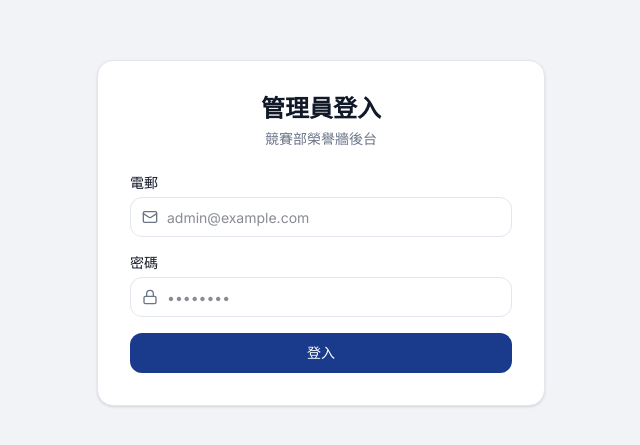
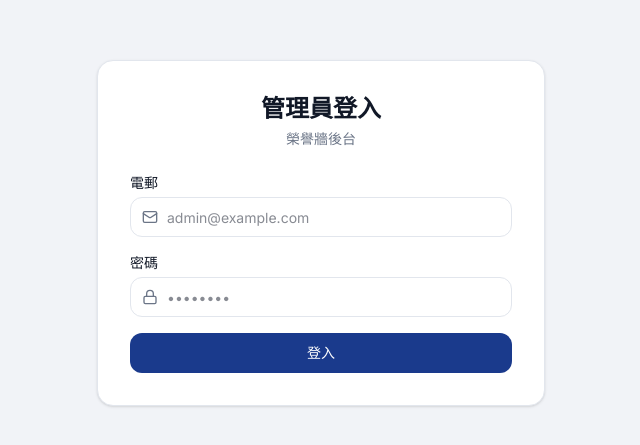
Before and after one commit to tangent1231/Puiching_CodingClub, a React (Vite) app in the folder frontend/: page /admin/login in a window 1280 px wide. Shown: the part 167-612 px from the top of the page, without its empty margins (319-959 px from the left). Built offline with nearby package versions, Linux system fonts and the light colour scheme; no server answers.

Commit message:
Add photo date display and remove competition department label

```diff
--- a/frontend/index.html
+++ b/frontend/index.html
@@ -3,7 +3,7 @@
   <head>
     <meta charset="UTF-8" />
     <meta name="viewport" content="width=device-width, initial-scale=1.0" />
-    <title>競賽部榮譽牆</title>
+    <title>榮譽牆</title>
     <link rel="icon" href="/logo.png" />
     <link rel="apple-touch-icon" href="/logo.png" />
     <link rel="preconnect" href="https://fonts.googleapis.com" />
--- a/frontend/src/components/Footer.jsx
+++ b/frontend/src/components/Footer.jsx
@@ -2,7 +2,7 @@ export default function Footer() {
   return (
     <footer className="border-t border-border bg-muted py-8">
       <div className="mx-auto max-w-7xl px-4 text-center sm:px-6 lg:px-8">
-        <p className="text-sm text-muted-foreground">澳門培正中學 Coding Club · 競賽部</p>
+        <p className="text-sm text-muted-foreground">澳門培正中學 Coding Club</p>
         <p className="mt-1 text-xs text-muted-foreground">追求卓越 · 創新未來</p>
       </div>
     </footer>
--- a/frontend/src/components/Header.jsx
+++ b/frontend/src/components/Header.jsx
@@ -22,7 +22,7 @@ export default function Header() {
           />
           <div className="hidden sm:block">
             <p className="text-sm font-semibold text-primary">Coding Club</p>
-            <p className="text-xs text-muted-foreground">競賽部榮譽牆</p>
+            <p className="text-xs text-muted-foreground">榮譽牆</p>
           </div>
         </a>
 
--- a/frontend/src/components/Hero.jsx
+++ b/frontend/src/components/Hero.jsx
@@ -16,7 +16,7 @@ export default function Hero() {
           <span>榮譽與成就</span>
         </div>
         <h1 className="mt-6 text-3xl font-bold tracking-tight sm:text-4xl lg:text-5xl">
-          競賽部榮譽牆
+          榮譽牆
         </h1>
         <p className="mx-auto mt-4 max-w-2xl text-base text-white/80 sm:text-lg">
           記錄培正編程學子的競賽足跡，見證每一次突破與榮耀。
--- a/frontend/src/components/Photos.jsx
+++ b/frontend/src/components/Photos.jsx
@@ -31,7 +31,7 @@ export default function Photos() {
         </div>
         <div>
           <h2 className="text-2xl font-bold text-foreground">活動相簿</h2>
-          <p className="text-sm text-muted-foreground">按年份回顧競賽部精彩活動</p>
+          <p className="text-sm text-muted-foreground">按年份回顧精彩活動</p>
         </div>
       </div>
 
@@ -61,8 +61,11 @@ export default function Photos() {
                       loading="lazy"
                     />
                   </div>
-                  <figcaption className="p-3 text-sm font-medium text-card-foreground">
-                    {photo.title}
+                  <figcaption className="p-3">
+                    <p className="text-sm font-medium text-card-foreground">{photo.title}</p>
+                    {photo.photo_date && (
+                      <p className="mt-1 text-xs text-muted-foreground">{photo.photo_date}</p>
+                    )}
                   </figcaption>
                 </figure>
               ))}
--- a/frontend/src/pages/AdminDashboard.jsx
+++ b/frontend/src/pages/AdminDashboard.jsx
@@ -57,7 +57,7 @@ export default function AdminDashboard() {
             </div>
             <div>
               <h1 className="text-lg font-bold text-card-foreground">管理後台</h1>
-              <p className="text-xs text-muted-foreground">競賽部榮譽牆</p>
+              <p className="text-xs text-muted-foreground">榮譽牆</p>
             </div>
           </div>
           <div className="flex items-center gap-4">
--- a/frontend/src/pages/AdminLogin.jsx
+++ b/frontend/src/pages/AdminLogin.jsx
@@ -32,7 +32,7 @@ export default function AdminLogin() {
       <div className="w-full max-w-md rounded-xl border border-border bg-card p-6 shadow-sm sm:p-8">
         <div className="mb-6 text-center">
           <h1 className="text-2xl font-bold text-card-foreground">管理員登入</h1>
-          <p className="mt-1 text-sm text-muted-foreground">競賽部榮譽牆後台</p>
+          <p className="mt-1 text-sm text-muted-foreground">榮譽牆後台</p>
         </div>
 
         {error && (
```
Also changed, not shown: 1 other file (tests, documents, lock files or other folders).
